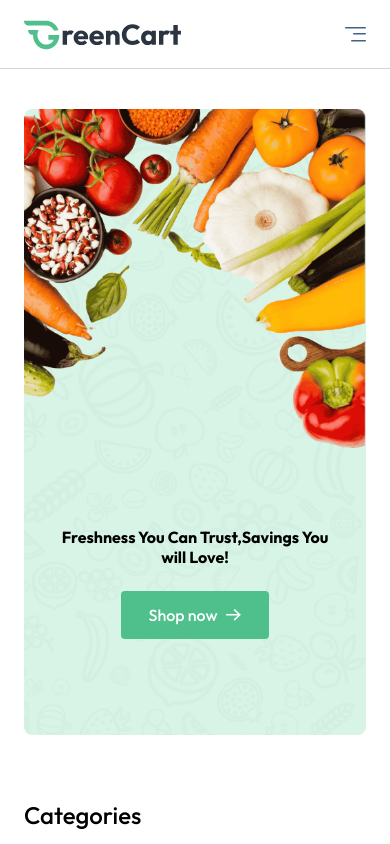
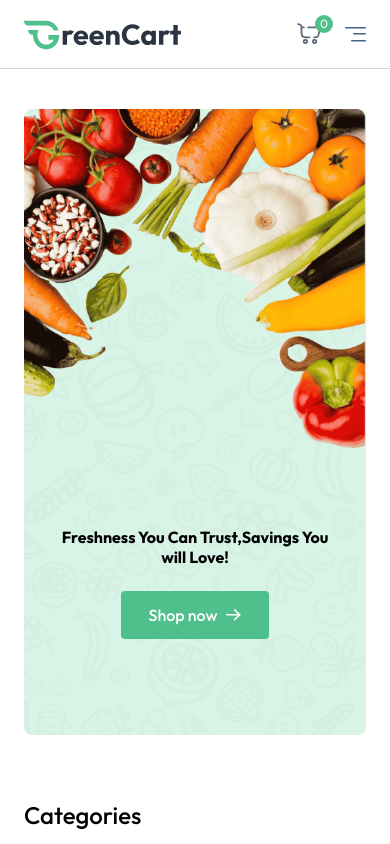
Before and after one commit to Jijojacob988/GreenCart, a React (Vite) app in the folder client/: page / in a window 390 px wide. Shown: the top 844 px of the page. Built offline with nearby package versions, Linux system fonts and the light colour scheme.

Commit message:
feat: added cart icon visibility for mobile view

```diff
--- a/client/src/components/Navbar.jsx
+++ b/client/src/components/Navbar.jsx
@@ -5,7 +5,7 @@
 
 const Navbar = () => {
     const [open, setOpen] = React.useState(false)
-    const {user, setUser, setShowUserLogin, navigate, setSearchQuery, searchQuery} = useAppContext();
+    const {user, setUser, setShowUserLogin, navigate, setSearchQuery, searchQuery, getCartCount} = useAppContext();
 
     const logout = async ()=>{
         setUser(null);
@@ -40,7 +40,7 @@
 
                 <div onClick={()=> navigate("/cart")} className="relative cursor-pointer">
                     <img src={assets.nav_cart_icon} alt='cart' className='w-6 opacity-80' />
-                    <button className="absolute -top-2 -right-3 text-xs text-white bg-primary w-[18px] h-[18px] rounded-full">3</button>
+                    <button className="absolute -top-2 -right-3 text-xs text-white bg-primary w-[18px] h-[18px] rounded-full">{getCartCount()}</button>
                 </div>
 
                {!user ? ( <button onClick={()=> setShowUserLogin(true)} className="cursor-pointer px-8 py-2 bg-primary hover:bg-primary-dull transition text-white rounded-full">
@@ -59,10 +59,18 @@
                )}
             </div>
 
-            <button onClick={() => open ? setOpen(false) : setOpen(true)} aria-label="Menu" className="sm:hidden">
+            <div className='flex items-center gap-6 sm:hidden'>
+                 <div onClick={()=> navigate("/cart")} className="relative cursor-pointer">
+                    <img src={assets.nav_cart_icon} alt='cart' className='w-6 opacity-80' />
+                    <button className="absolute -top-2 -right-3 text-xs text-white bg-primary w-[18px] h-[18px] rounded-full">{getCartCount()}</button>
+                </div>
+                <button onClick={() => open ? setOpen(false) : setOpen(true)} aria-label="Menu" className="">
                 {/* Menu Icon  */}
                 <img src={assets.menu_icon} alt='menu' />
             </button>
+            </div>
+
+
 
             {/* Mobile Menu */}
             { open && (
```
